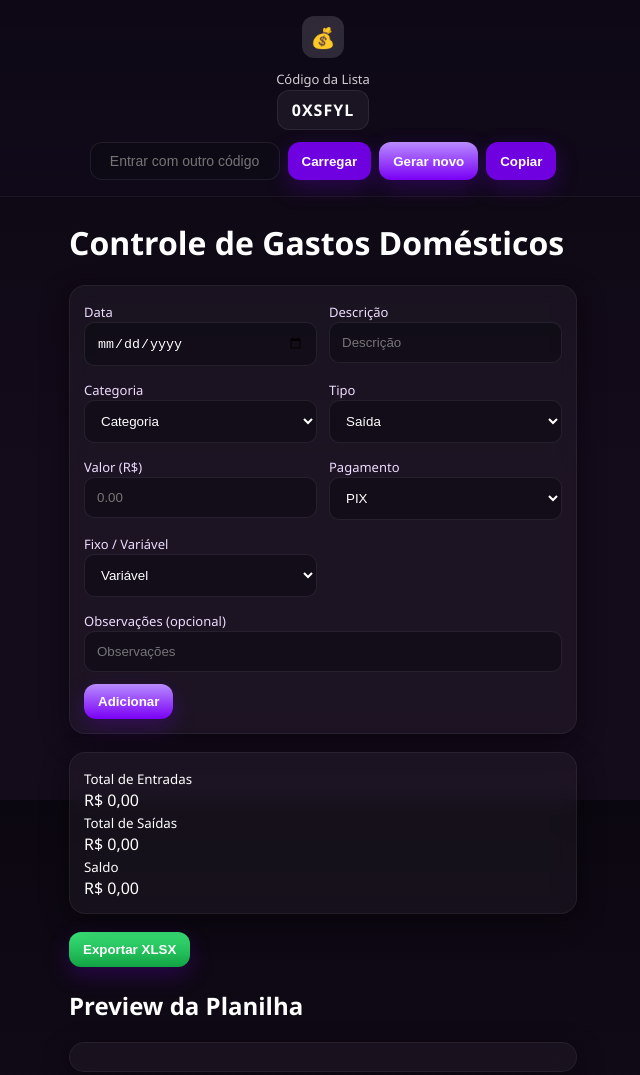
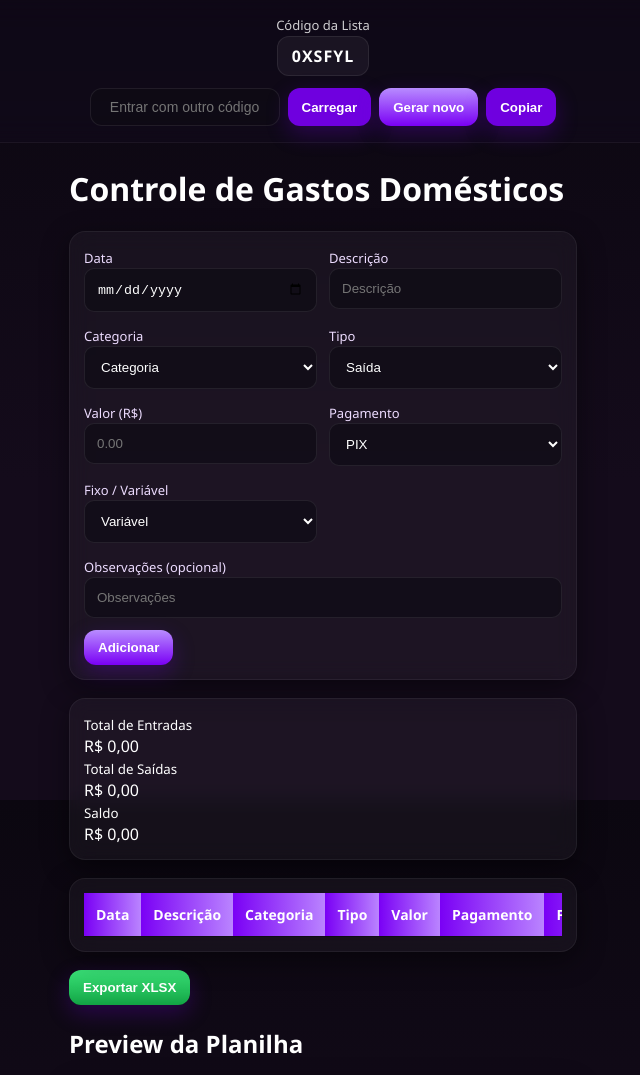
Before and after one commit to icaroman0el/Controle, a plain HTML site: page index.html in a window 1280 px wide. Shown: the top 1075 px of the page, without its empty margins (317-957 px from the left). Drawn offline with Linux system fonts and the light colour scheme; no server answers.

Commit message:
Restore original index.html content
Restored the original content of index.html after accidental removal.

```diff
--- a/index.html
+++ b/index.html
@@ -13,13 +13,6 @@
 
 <header class="topbar">
   <div class="top-inner">
-
-    <!-- ÍCONE DO SITE (VOCÊ PODE MUDAR A IMAGEM AQUI) -->
-    <div style="width:42px;height:42px;background:#fff2;border-radius:12px;backdrop-filter:blur(6px);
-                display:flex;align-items:center;justify-content:center;font-size:20px;color:#fff;">
-        💰
-    </div>
-
     <div class="code-area">
       <div class="small">Código da Lista</div>
       <div class="code-badge" id="codigoBadge">—</div>
@@ -31,7 +24,6 @@
       <button id="newBtn" class="btn accent small-btn">Gerar novo</button>
       <button id="copyCodeBtn" class="btn small-btn" title="Copiar código">Copiar</button>
     </div>
-
   </div>
 </header>
 
@@ -117,8 +109,27 @@
       </div>
   </section>
 
-  <!-- LISTA NO FORMATO DE CARDS -->
-  <section id="lista" class="cards-list"></section>
+  <!-- TABELA / LISTA -->
+  <section class="card">
+      <div class="table-wrapper">
+          <table id="tabela" class="data-table" aria-label="Tabela de gastos">
+              <thead>
+                  <tr>
+                      <th>Data</th>
+                      <th>Descrição</th>
+                      <th>Categoria</th>
+                      <th>Tipo</th>
+                      <th>Valor</th>
+                      <th>Pagamento</th>
+                      <th>Fixo/Variável</th>
+                      <th>Obs</th>
+                      <th>Ações</th>
+                  </tr>
+              </thead>
+              <tbody></tbody>
+          </table>
+      </div>
+  </section>
 
   <button class="btn green export-btn" onclick="exportarXLSX()">Exportar XLSX</button>
 
```
